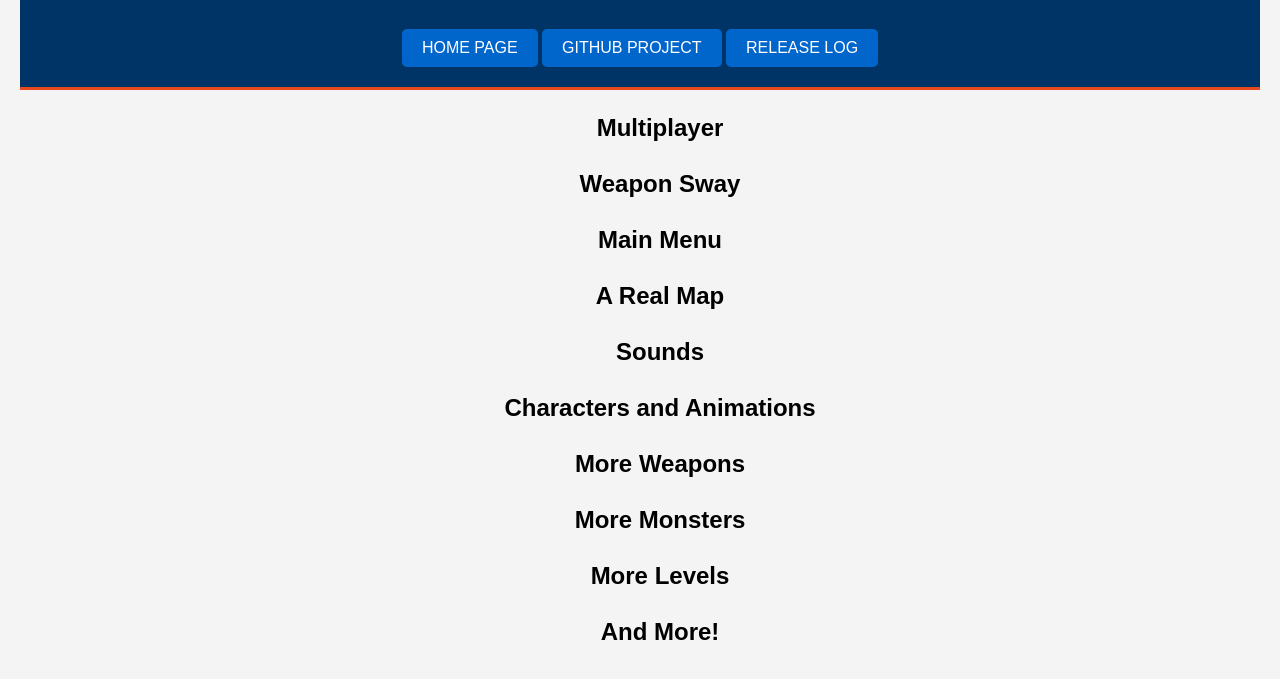
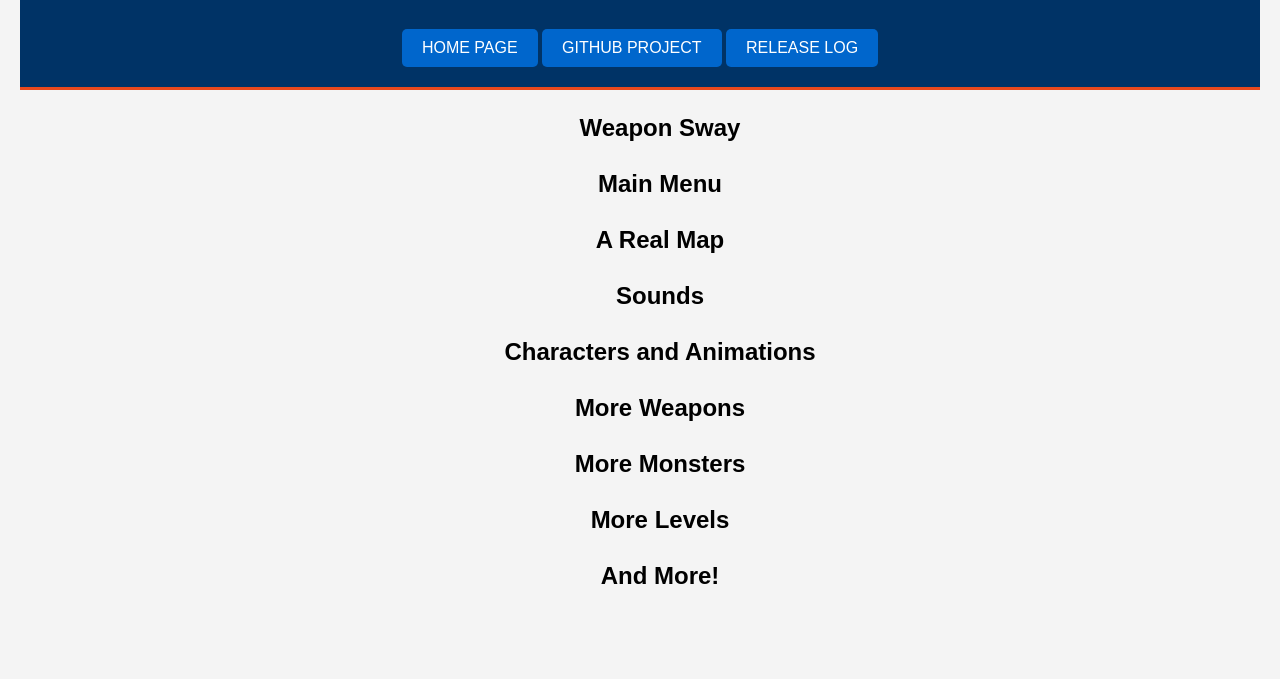
Before and after one commit to noatuh/shooter-game-site, a plain HTML site: page features.html in a window 1280 px wide. Shown: the part 91-770 px from the top of the page. Drawn offline with Linux system fonts and the light colour scheme.

Commit message:
Not adding multiplayer, for now. probably forever

```diff
--- a/features.html
+++ b/features.html
@@ -12,8 +12,7 @@
     </header>
 <body>
     <h2>
-        <ol>
-            Multiplayer <br> <br>
+        <ul>
             Weapon Sway <br> <br>
             Main Menu <br> <br>
             A Real Map <br> <br>
@@ -23,7 +22,7 @@
             More Monsters <br> <br>
             More Levels <br> <br>
             And More!
-        </ol>
+        </ul>
     </h2>
 </body>
 </html>
```
